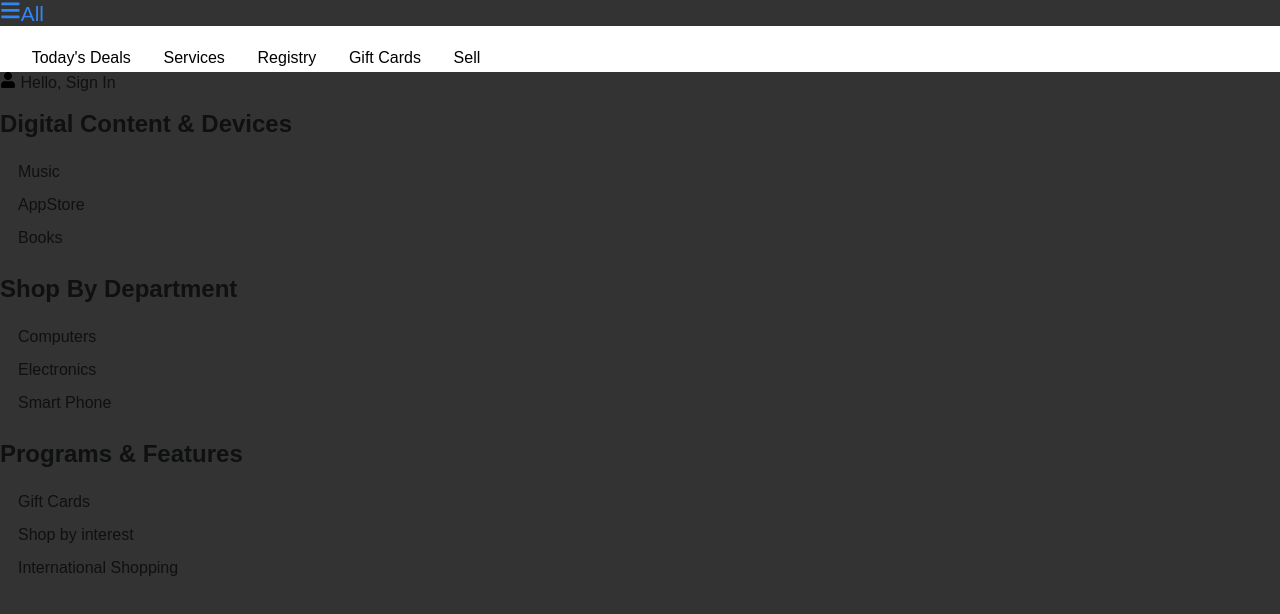
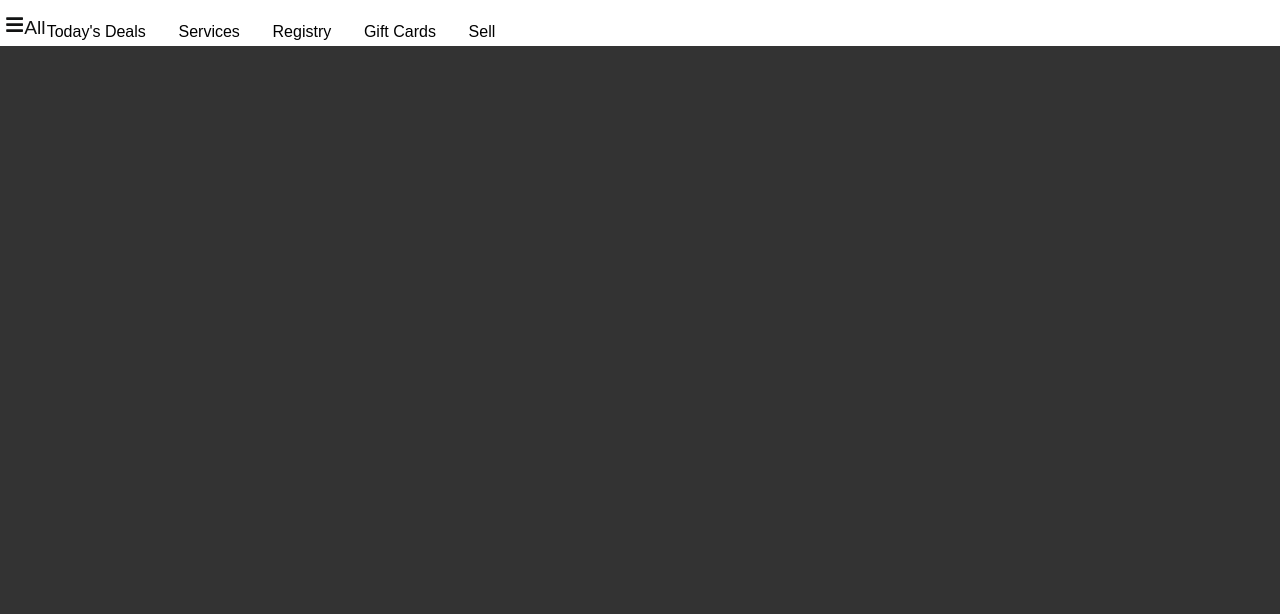
Before and after one commit to ordyfandio/Market, a React (Vite) app: page / in a window 1280 px wide. Shown: the top 614 px of the page. Built offline with nearby package versions, Linux system fonts and the light colour scheme.

Commit message:
version 3.0 of the navbar

```diff
--- a/src/App.jsx
+++ b/src/App.jsx
@@ -1,22 +1,16 @@
-import { useState } from 'react'
 import Navbar from "./Navbar"
 import './style.css';
 import {  BrowserRouter as Router} from "react-router-dom";
 import Sidebar from "./Sidebar";
-import Burger from './Burger';
+
 
 
 function App() {
-   const[sidebar,setSidebar]=useState(false);
-
-  const showSidebar=() =>setSidebar(!sidebar);
-
   return (
     <>
       <Router>
-        <Burger/>
         <Navbar/>
-        <Sidebar className={sidebar}/>
+        <Sidebar/>
       </Router>
     </>
   )
--- a/src/Burger.jsx
+++ /dev/null
@@ -1,16 +0,0 @@
-import { Link } from "react-router-dom";
-import {FaBars} from 'react-icons/fa';
-
-const Burger = () => {
-    return (
-        <>
-        <div className="menuBurger ">
-            <Link to="" className="menu-bar">
-              <FaBars  className='btn_burger'/>All
-            </Link>
-        </div>
-        </>
-     );
-}
-
-export default Burger;
--- a/src/Navbar.jsx
+++ b/src/Navbar.jsx
@@ -1,13 +1,8 @@
-// import {Link} from 'react-router-dom';
-// import { useState } from 'react';
-// import {FaBars} from 'react-icons/fa';
 import {Link} from 'react-router-dom'
 
 
 
 const Navbar = () => {
-
-
     return ( <>
         <nav className="Navbar">
           <div className="links">
--- a/src/Sidebar.jsx
+++ b/src/Sidebar.jsx
@@ -1,13 +1,41 @@
-import {FaUser} from 'react-icons/fa';
-// import { useState } from 'react';
+import {FaUser,FaBars,FaTimes} from 'react-icons/fa';
+import { useState,useEffect,useRef } from 'react';
+import { Link } from "react-router-dom";
+import "./style.css";
 
 const Sidebar = () => {
+    const [SideBar,setSideBar]=useState(false);
+
+    const showSideBar= () => setSideBar(!SideBar);
+
+    let menuRef = useRef();
+
+    useEffect(()=>{
+      let handler= (e)=>{
+         if(!menuRef.current.contains(e.target)){
+            setSideBar(false)
+         }
+      };
+      document.addEventListener("mousedown",handler);
+
+      return()=>{
+        document.removeEventListener("mousedown",handler);
+      }
+    });
 
     return (
         <>
-           <div>
-             <div className='sign'>
-               <p><FaUser style={{color:"black",cursor:"pointer"}} /> Hello, Sign In </p>
+        <div className="menuBurger ">
+            <Link to="" className="menu-bar" onClick={showSideBar}>
+              <FaBars  className='btn_burger' />All
+            </Link>
+        </div>
+        <div className={SideBar? 'open active':'submenu'} ref={menuRef}>
+            <Link to="" className='menu-close'>
+                <FaTimes onClick={showSideBar}/>
+            </Link>
+            <div className ="Sign">
+                <p><FaUser style={{color:"white",cursor:"pointer",fontSize:"1.5em"}} /> Hello, Sign In </p>
             </div>
             <div className='subinfo'>
                 <article>
@@ -39,5 +67,4 @@
         </>
     );
 }
-
 export default Sidebar;
--- a/src/style.css
+++ b/src/style.css
@@ -10,13 +10,10 @@
     color: hsl(180, 3%, 6%);
     width: 100%;
   }
-  .menubar{
-    position: absolute;
-    top: 23px;
-    left: 22px;
-  }
   nav{
     background: #fff;
+    position: fixed;
+    width: 100%;
   }
   .links{
     width: 40%;
@@ -33,6 +30,7 @@
     justify-content: space-evenly;
     width: 100%;
     align-items: center;
+    margin-left: 15px;
   }
   li{
     list-style-type: none;
@@ -41,35 +39,73 @@
     padding: 6px;
   }
   li>a:hover{
-    border: 1px solid #ff841f;;
+    border: 1px solid #202e51;
     transition: all .5s ease-in-out;
   }
-
+.menuBurger{
+  position: absolute;
+  top:15px;
+  left: 5px;
+}
 /* Submenu section */
 .submenu{
   background-color: #fff;
-  position: absolute;
   margin-top: 8px;
   padding: 30px;
   margin-left: -30px;
-  /* display: none; */
-  transition: 850ms;
-  color: #fff;
+  display: none;
+  width: 100%;
+}
+.open{
+  position: absolute;
+  top: 0;
+  max-width: 500px;
+  display: block;
+  margin-bottom: 40px;
+  color: #0f0f0f;
+  background-color: #fff;
+  height: 100vh;
+}
+.open.active{
+  opacity:1;
+  visibility: visible;
+  transform: translateY(0);
+  transition: var(--speed) ease;
 }
 .submenu.active{
   left: 0;
   transition: 350ms;
 }
 .menu-bar{
-  font-size: 1.3em;
-  color: #3386f2;
+  font-size: 1.2em;
+  color: #121313;
   cursor:'pointer';
+}
+.menu-close{
+  position: absolute;
+  top: 0px;
+  left: 320px;
+  font-size: 1.5em;
+  z-index: 1000;
+  color: red;
+}
+.Sign{
+  background-color: #202e51;
+  padding: 12px;
+  text-align: center;
+  align-items: center;
+  color: #fff;
+}
+.Sign>p{
+  margin-left: -50px;
+  cursor: pointer;
 }
 .btn_close{
   font-size: 25px;
   cursor: pointer;
 }
 .subinfo{
+  padding: 30px;
   margin-top: 15px;
   width: 100%;
 }
```
Lines whose indentation alone changed are shown as unchanged.
